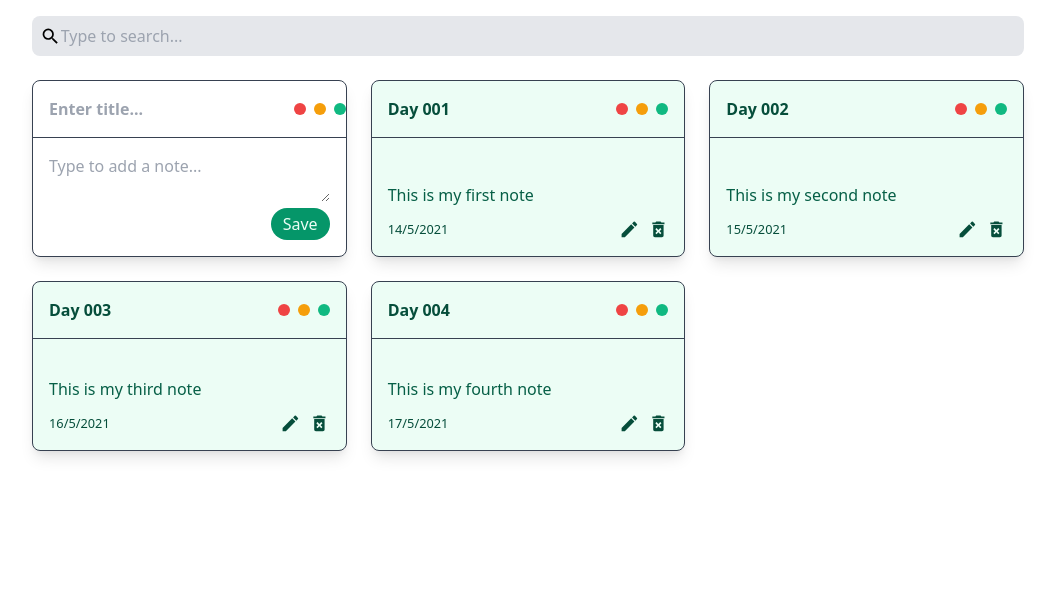
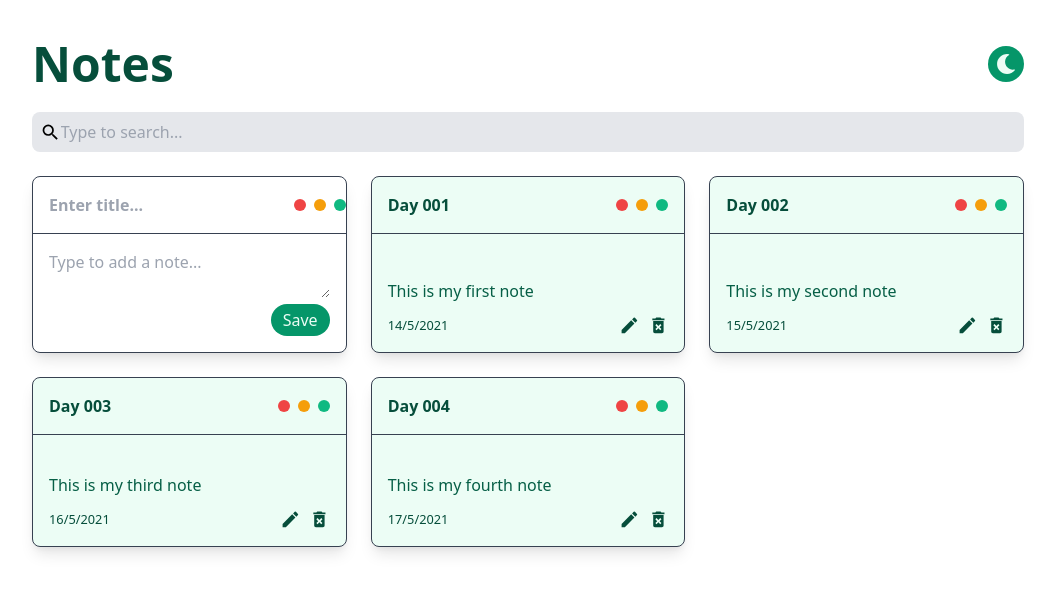
Before and after one commit to hellodeborahuk/coding-notebook, a React (Create React App) app: page / in a window 1280 px wide. Shown: the top 592 px of the page, without its empty margins (112-1167 px from the left). Built offline with nearby package versions, Linux system fonts and the light colour scheme.

Commit message:
Added dark mode with moon and sun icons

```diff
--- a/src/App.js
+++ b/src/App.js
@@ -2,6 +2,7 @@ import { useState } from "react";
 import { nanoid } from "nanoid";
 import NotesList from "./components/NotesList";
 import Search from "./components/Search";
+import Header from "./components/Header";
 
 const App = () => {
 
@@ -33,6 +34,7 @@ const App = () => {
   ]);
 
   const [searchText, setSearchText] = useState("");
+  const [darkMode, setDarkMode ] = useState(false);
 
   const addNote = (name) => {
     const date = new Date();
@@ -52,7 +54,9 @@ const App = () => {
   }
 
   return (
-    <div className="container mx-auto max-w-screen-lg p-4 ">
+    <div className={`${darkMode && "dark-mode"}`}>
+      <div className="container mx-auto max-w-screen-lg min-h-screen p-4 ">
+        <Header handleToggleDarkMode={setDarkMode} darkMode={darkMode} />
         <Search handleSearchNote={setSearchText} />
         <NotesList
           notes={notes.filter(
@@ -64,6 +68,7 @@ const App = () => {
           handleDeleteNote={deleteNote}
         />
       </div>
+    </div>
   );
 };
 
--- /dev/null
+++ b/src/components/Header.js
@@ -0,0 +1,22 @@
+import { FaMoon, FaSun } from "react-icons/fa";
+
+const Header = ({handleToggleDarkMode, darkMode}) => {
+
+    const icon = darkMode? <FaSun />:<FaMoon />;
+
+    return (
+      <div className="container mx-auto flex items-center justify-between">
+        <h1 className="text-5xl font-bold text-green-900 py-6">Notes</h1>
+        <button
+          className="toggle my-6 p-2 text-xl rounded-full bg-green-600 hover:bg-green-900 transition duration-500 text-green-50"
+          onClick={() =>
+            handleToggleDarkMode((previousDarkMode) => !previousDarkMode)
+          }
+        >
+          {icon}
+        </button>
+      </div>
+    );
+}
+
+export default Header;
--- a/src/index.css
+++ b/src/index.css
@@ -7,3 +7,13 @@
 .Note {
     min-height: 170px;
 }
+
+.dark-mode {
+    background-color: #14532D;
+
+}
+
+.dark-mode h1 {
+    color:
+#F0FDF4;
+}
```
Lines whose indentation alone changed are shown as unchanged.
